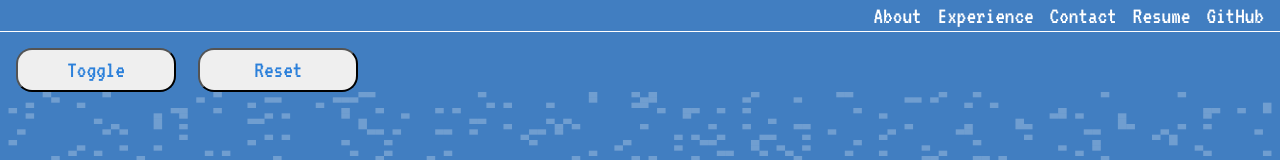
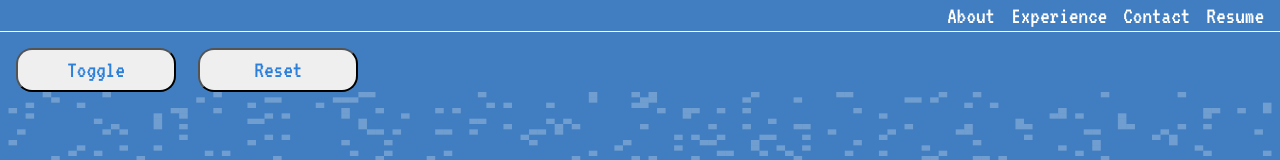
Before and after one commit to jmirfield/portfolio-site, a website built with webpack: page public/template.html in a window 1280 px wide. Shown: the top 160 px of the page. Built offline with nearby package versions, Linux system fonts and the light colour scheme.

Commit message:
Removed github link from header, will be placed somehwhere else

```diff
--- a/public/template.html
+++ b/public/template.html
@@ -16,7 +16,6 @@
         <a href="#experience">Experience</a>
         <a href="#contact">Contact</a>
         <a id="resume">Resume</a>
-        <a href="https://github.com/jmirfield/portfolio-site">GitHub</a>
     </menu>
     <svg class="up" style="display: none;" version="1.2" xmlns="http://www.w3.org/2000/svg" viewBox="0 0 524 527"
         width="100" height="100">
--- a/src/styles/mainCanvas.css
+++ b/src/styles/mainCanvas.css
@@ -17,6 +17,7 @@
     height: 2rem;
     font-size: 1.5rem;
     border-bottom: solid 1px white;
+
 }
 
 .header>a {
```
